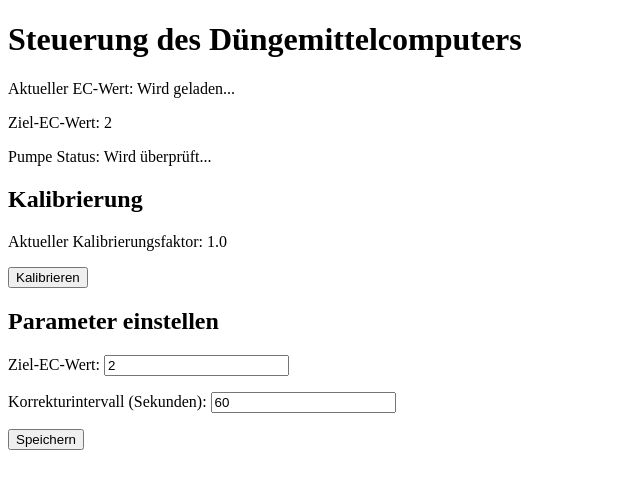
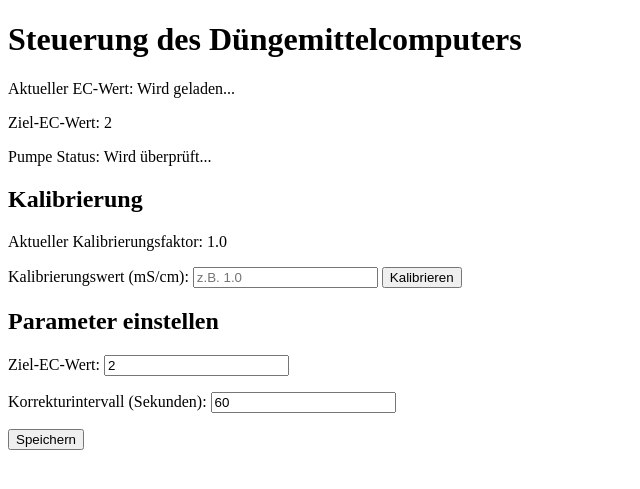
Before and after one commit to finanzamt123/server.py, a Flask app: page / in a window 1280 px wide. Shown: the top 489 px of the page, without its empty margins (0-640 px from the left). Run offline with Flask 3, Linux system fonts and the light colour scheme.

Commit message:
Update index.html

```diff
--- a/templates/index.html
+++ b/templates/index.html
@@ -14,7 +14,11 @@
 
     <h2>Kalibrierung</h2>
     <p>Aktueller Kalibrierungsfaktor: <span id="calibrationFactor">1.0</span></p>
-    <button id="calibrate-btn">Kalibrieren</button>
+    <label for="calibration-input">Kalibrierungswert (mS/cm): </label>
+<input type="number" id="calibration-input" step="0.01" placeholder="z.B. 1.0">
+<button id="calibrate-btn">Kalibrieren</button>
+
+
 
     <h2>Parameter einstellen</h2>
     <p>
```
